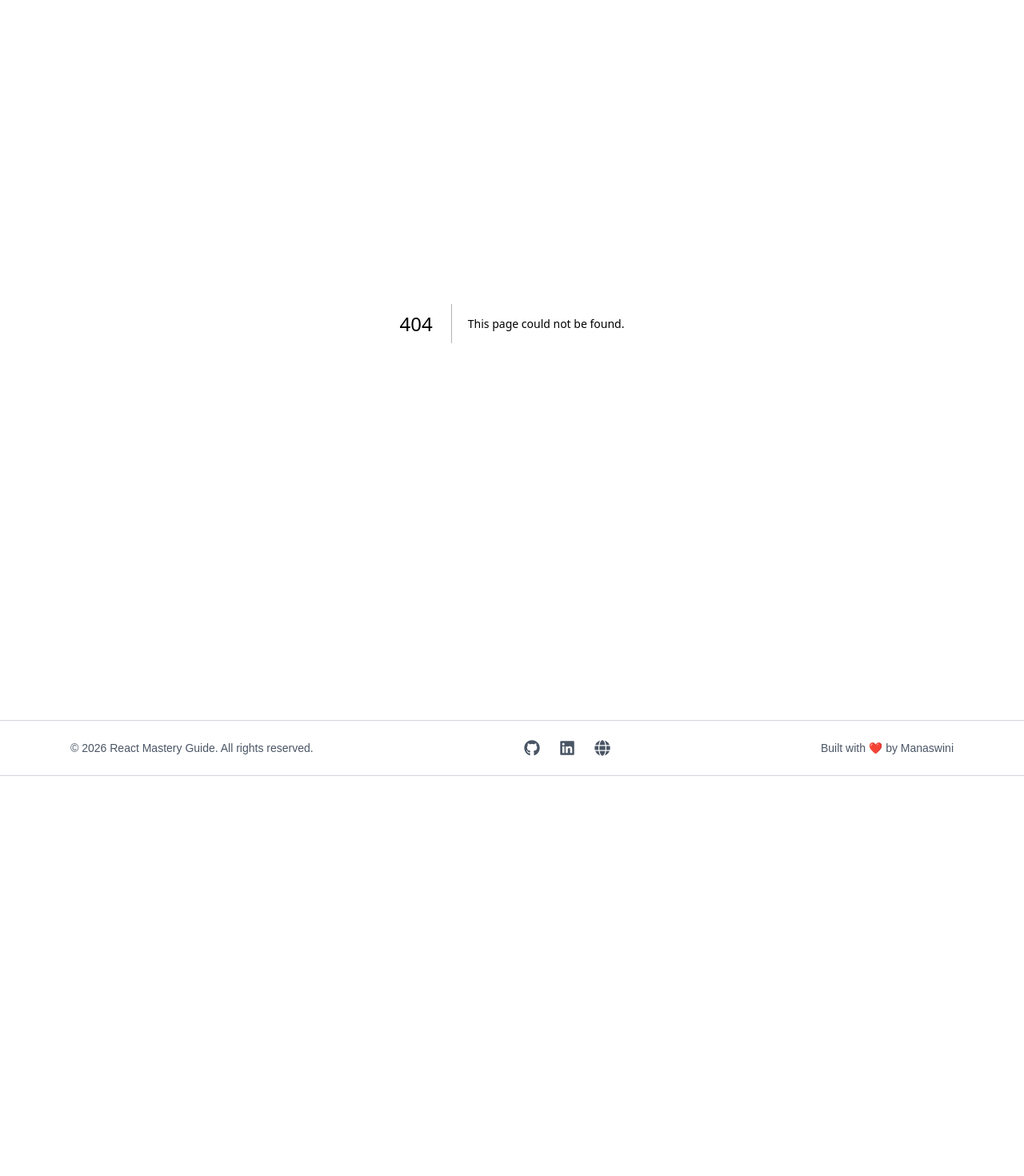
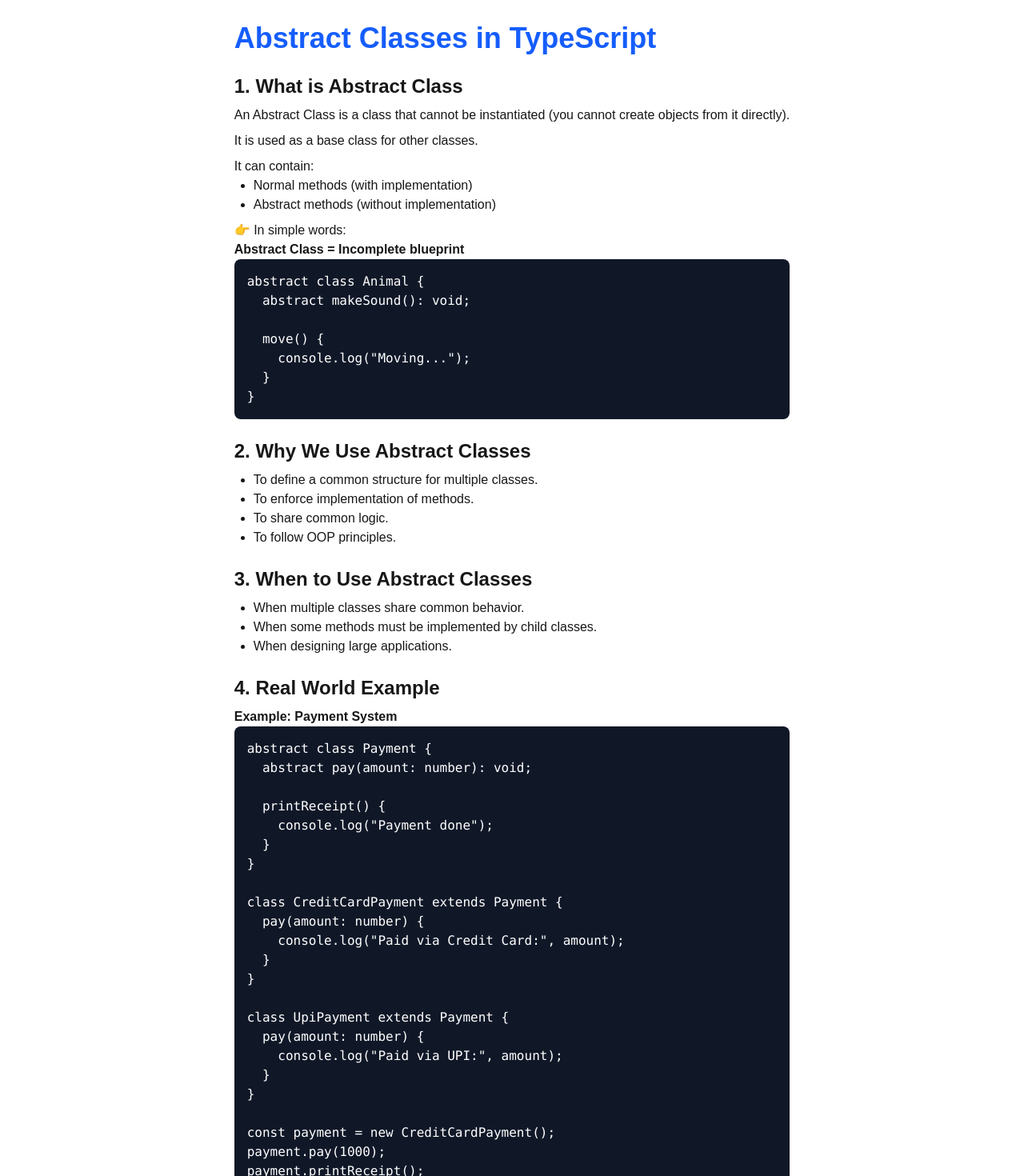
Before and after one commit to Monisasmal/Type-script-Concept, a Next.js app: page /concepts/AbstractClasses in a window 1280 px wide. Before the commit this address had no page. Shown: the part 89-1559 px from the top of the page at 80% size. Before the commit the page ends 1059 px from the top, so only its background shows below. Built offline with nearby package versions, Linux system fonts and the light colour scheme.

Commit message:
update concept

```diff
--- /dev/null
+++ b/src/app/concepts/AbstractClasses/page.tsx
@@ -0,0 +1,184 @@
+export default function AbstractClasses() {
+  return (
+    <div className="max-w-5xl mx-auto p-6">
+
+      <h1 className="text-4xl font-bold text-blue-600 mb-6">
+        Abstract Classes in TypeScript
+      </h1>
+
+      {/* 1. What */}
+      <section className="mb-6">
+        <h2 className="text-2xl font-semibold mb-2">
+          1. What is Abstract Class
+        </h2>
+
+        <p>
+          An Abstract Class is a class that cannot be instantiated (you cannot create objects from it directly).
+        </p>
+
+        <p className="mt-2">
+          It is used as a base class for other classes.
+        </p>
+
+        <p className="mt-2">
+          It can contain:
+        </p>
+
+        <ul className="list-disc ml-6">
+          <li>Normal methods (with implementation)</li>
+          <li>Abstract methods (without implementation)</li>
+        </ul>
+
+        <p className="mt-2">
+          👉 In simple words:
+          <br />
+          <b>Abstract Class = Incomplete blueprint</b>
+        </p>
+
+        <pre className="bg-gray-900 text-white p-4 rounded-lg">
+{`abstract class Animal {
+  abstract makeSound(): void;
+
+  move() {
+    console.log("Moving...");
+  }
+}`}
+        </pre>
+
+      </section>
+
+      {/* 2. Why */}
+      <section className="mb-6">
+        <h2 className="text-2xl font-semibold mb-2">
+          2. Why We Use Abstract Classes
+        </h2>
+
+        <ul className="list-disc ml-6">
+          <li>To define a common structure for multiple classes.</li>
+          <li>To enforce implementation of methods.</li>
+          <li>To share common logic.</li>
+          <li>To follow OOP principles.</li>
+        </ul>
+
+      </section>
+
+      {/* 3. When */}
+      <section className="mb-6">
+        <h2 className="text-2xl font-semibold mb-2">
+          3. When to Use Abstract Classes
+        </h2>
+
+        <ul className="list-disc ml-6">
+          <li>When multiple classes share common behavior.</li>
+          <li>When some methods must be implemented by child classes.</li>
+          <li>When designing large applications.</li>
+        </ul>
+
+      </section>
+
+      {/* 4. Real World */}
+      <section className="mb-6">
+        <h2 className="text-2xl font-semibold mb-2">
+          4. Real World Example
+        </h2>
+
+        <p><b>Example: Payment System</b></p>
+
+        <pre className="bg-gray-900 text-white p-4 rounded-lg">
+{`abstract class Payment {
+  abstract pay(amount: number): void;
+
+  printReceipt() {
+    console.log("Payment done");
+  }
+}
+
+class CreditCardPayment extends Payment {
+  pay(amount: number) {
+    console.log("Paid via Credit Card:", amount);
+  }
+}
+
+class UpiPayment extends Payment {
+  pay(amount: number) {
+    console.log("Paid via UPI:", amount);
+  }
+}
+
+const payment = new CreditCardPayment();
+payment.pay(1000);
+payment.printReceipt();`}
+        </pre>
+
+      </section>
+
+      {/* 5. More Examples */}
+      <section className="mb-6">
+        <h2 className="text-2xl font-semibold mb-2">
+          5. More Examples
+        </h2>
+
+        <p><b>Example 1: Cannot Create Object</b></p>
+
+        <pre className="bg-gray-900 text-white p-4 rounded-lg">
+{`abstract class Animal {}
+
+const a = new Animal(); // ❌ error`}
+        </pre>
+
+        <p className="mt-4"><b>Example 2: Force Implementation</b></p>
+
+        <pre className="bg-gray-900 text-white p-4 rounded-lg">
+{`abstract class Shape {
+  abstract area(): number;
+}
+
+class Circle extends Shape {
+  area() {
+    return 3.14 * 5 * 5;
+  }
+}`}
+        </pre>
+
+        <p className="mt-4"><b>Example 3: Mixed Methods</b></p>
+
+        <pre className="bg-gray-900 text-white p-4 rounded-lg">
+{`abstract class Vehicle {
+  abstract start(): void;
+
+  stop() {
+    console.log("Vehicle stopped");
+  }
+}
+
+class Car extends Vehicle {
+  start() {
+    console.log("Car started");
+  }
+}`}
+        </pre>
+
+      </section>
+
+      {/* 6. Issue */}
+      <section>
+        <h2 className="text-2xl font-semibold mb-2">
+          6. If Not Used What Issue May Occur
+        </h2>
+
+        <ul className="list-disc ml-6">
+          <li>No consistent structure across classes.</li>
+          <li>Code duplication.</li>
+          <li>Hard to enforce rules.</li>
+          <li>Difficult to scale applications.</li>
+        </ul>
+
+        <p className="mt-2">
+          Abstract classes help create structured and scalable applications.
+        </p>
+
+      </section>
+
+    </div>
+  );
+}
--- a/src/app/concepts/page.tsx
+++ b/src/app/concepts/page.tsx
@@ -43,6 +43,7 @@ const concept = [
      {name: "What is Readonly Property?", path:"/concepts/ReadonlyInClasses"},
      {name: "What are Static Properties?", path:"/concepts/StaticProperties"},
      {name: "What are GettersSetters?", path:"/concepts/GettersSetters"},
+     {name: "What is Abstract Class?", path:"/concepts/AbstractClasses"},
 ];
 
 export default function Concepts(){
```
